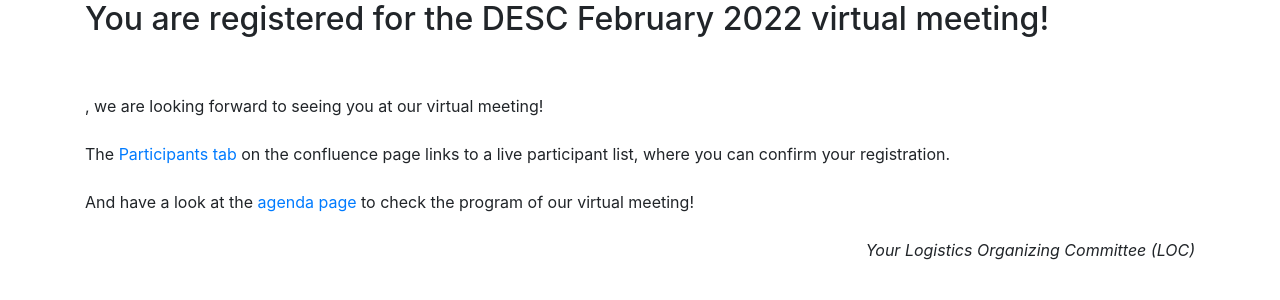
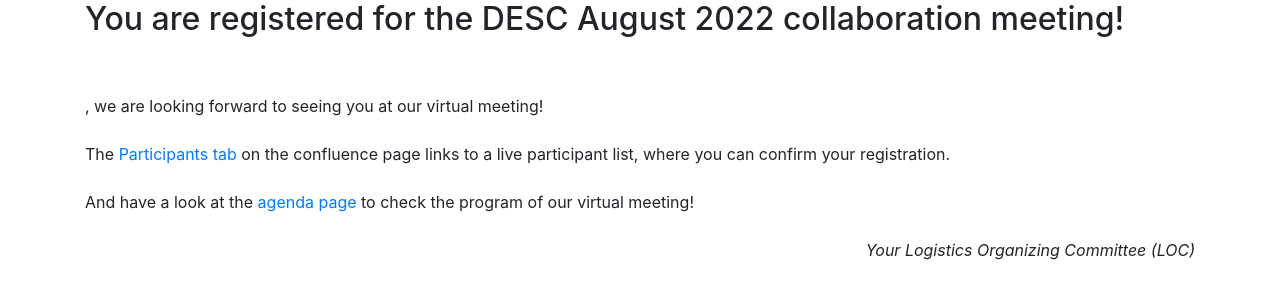
Before and after one commit to LSSTDESC/meeting-registration-form, a Flask app: template templates/success.html in a window 1280 px wide. Shown: the top 300 px of the page. Run offline with Flask 2, Linux system fonts and the light colour scheme; the template is opened without the code that fills it, so the values that code supplies are empty; some libraries are stand-ins or nearby versions.

Commit message:
fix date on success.html

```diff
--- a/templates/success.html
+++ b/templates/success.html
@@ -11,7 +11,7 @@
 <body>
 
   <div class="container">
-    <h2>You are registered for the DESC February 2022 virtual meeting!</h2>
+    <h2>You are registered for the DESC August 2022 collaboration meeting!</h2>
     <br>
     <br>
     {{data.first_name}}, we are looking forward to seeing you at our virtual meeting!<br>
```
